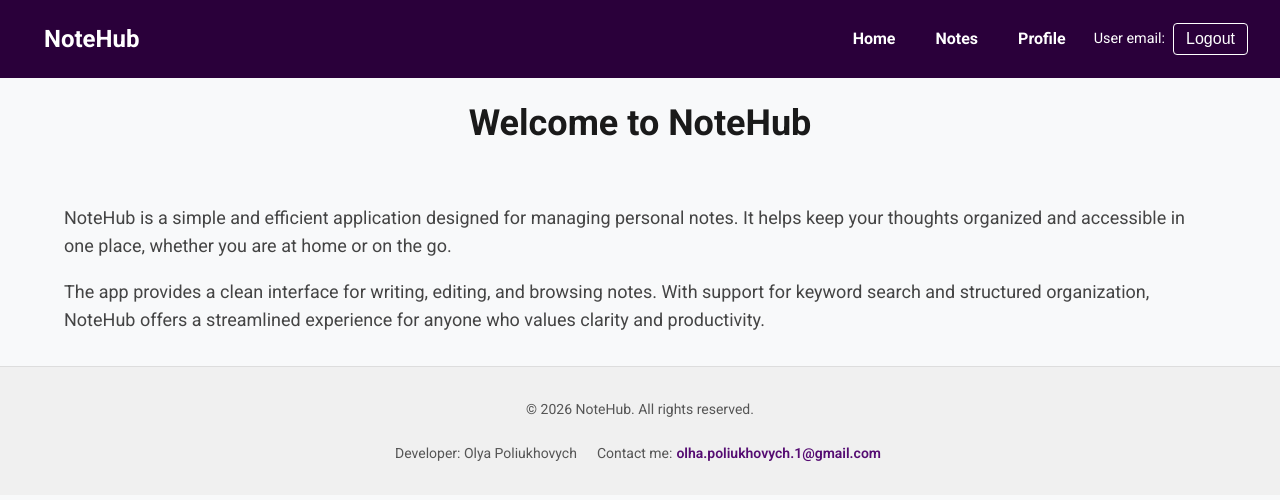
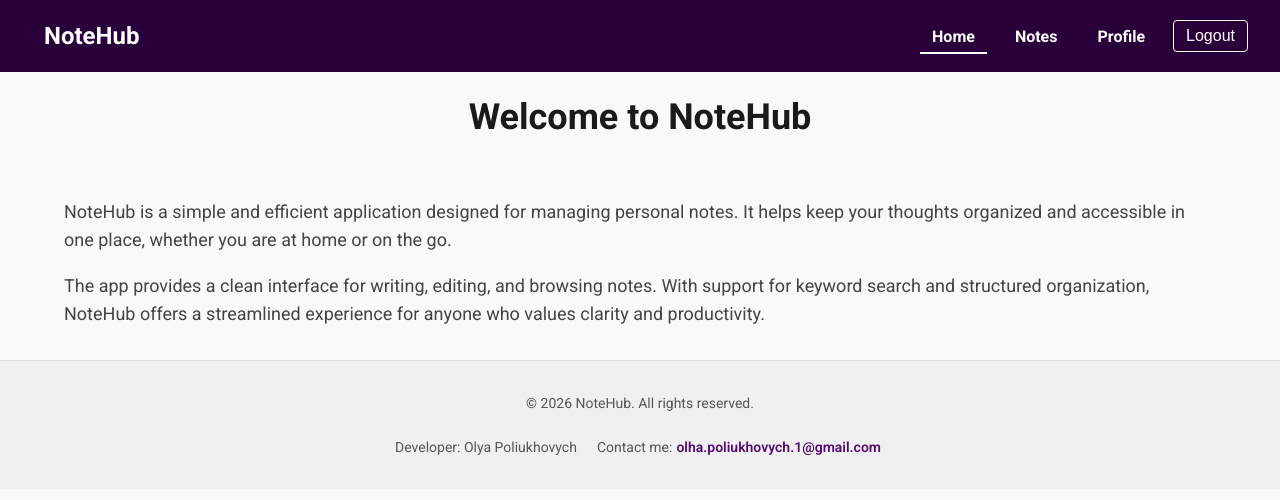
Before and after one commit to olyapoliukhovych/09-auth, a Next.js app: page / in a window 1280 px wide. Shown: the top 500 px of the page. Built offline with nearby package versions, Linux system fonts and the light colour scheme; no server answers.

Commit message:
toploader & show active page

```diff
--- a/app/layout.tsx
+++ b/app/layout.tsx
@@ -6,6 +6,7 @@ import Footer from "@/components/Footer/Footer";
 import AuthProvider from "@/components/AuthProvider/AuthProvider";
 import { Roboto } from "next/font/google";
 import { Toaster } from "react-hot-toast";
+import NextTopLoader from "nextjs-toploader";
 
 const roboto = Roboto({
   subsets: ["latin"],
@@ -61,23 +62,28 @@ export default function RootLayout({
   return (
     <html lang="en">
       <body className={roboto.variable}>
+        <NextTopLoader
+          color="#fde3c9"
+          showSpinner={false}
+          // shadow="0 0 10px #fde3c9,0 0 5px #fde3c9"
+        />
         <Toaster
           position="top-right"
           toastOptions={{
-            duration: 5000,
+            duration: 3000,
             style: {
               color: "#333",
               borderRadius: "10px",
             },
             success: {
-              duration: 5000,
+              duration: 3000,
               iconTheme: {
-                primary: "#0a5431",
+                primary: "#056237",
                 secondary: "#fff",
               },
             },
             error: {
-              duration: 5000,
+              duration: 3000,
               iconTheme: {
                 primary: "#dc3545",
                 secondary: "#fff",
--- a/components/AuthNavigation/AuthNavigation.module.css
+++ b/components/AuthNavigation/AuthNavigation.module.css
@@ -33,3 +33,32 @@
 .navigationLink:hover {
   color: #ddd;
 }
+
+/* nav */
+.navigationLink {
+  position: relative;
+  text-decoration: none;
+  padding: 5px 0;
+  color: inherit;
+}
+
+.navigationLink::after {
+  content: "";
+  position: absolute;
+  left: 0;
+  bottom: -2px;
+  width: 100%;
+  height: 2px;
+  background-color: #fff;
+  transform: scaleX(0);
+  transition: transform 250ms ease;
+}
+
+.active::after {
+  transform: scaleX(1);
+}
+
+.active {
+  color: #fff;
+  font-weight: 600;
+}
--- a/components/AuthNavigation/AuthNavigation.tsx
+++ b/components/AuthNavigation/AuthNavigation.tsx
@@ -3,15 +3,27 @@
 import { useAuthStore } from "@/lib/store/authStore";
 import css from "./AuthNavigation.module.css";
 import Link from "next/link";
-import { useRouter } from "next/navigation";
+import { usePathname, useRouter } from "next/navigation";
 import { logout, notify } from "@/lib/api/clientApi";
 
+// const links = [
+//   { name: "Home", href: "/" },
+//   { name: "Notes", href: "/notes" },
+//   { name: "Profile", href: "/profile" },
+// ];
+
 export default function AuthNavigation() {
+  const pathname = usePathname();
   const router = useRouter();
-  const { isAuthenticated, user } = useAuthStore();
+  const { isAuthenticated } = useAuthStore();
   const clearIsAuthenticated = useAuthStore(
     (state) => state.clearIsAuthenticated,
   );
+
+  const getActiveClass = (href: string) => {
+    const isActive = pathname === href || pathname.startsWith(`${href}/`);
+    return isActive ? css.active : "";
+  };
 
   const handleLogout = async () => {
     try {
@@ -29,17 +41,35 @@ export default function AuthNavigation() {
     <>
       {isAuthenticated ? (
         <>
+          <li>
+            <Link
+              href="/"
+              prefetch={false}
+              className={`${css.navigationLink} ${getActiveClass("/")}`}
+            >
+              Home
+            </Link>
+          </li>
+          <li>
+            <Link
+              href="/notes/filter/all"
+              prefetch={false}
+              className={`${css.navigationLink} ${getActiveClass("/notes/filter/all")}`}
+            >
+              Notes
+            </Link>
+          </li>
           <li className={css.navigationItem}>
             <Link
               href="/profile"
               prefetch={false}
-              className={css.navigationLink}
+              className={`${css.navigationLink} ${getActiveClass("/profile")}`}
             >
               Profile
             </Link>
           </li>
           <li className={css.navigationItem}>
-            <p className={css.userEmail}>User email: {user?.email}</p>
+            {/* <p className={css.userEmail}>User email: {user?.email}</p> */}
             <button onClick={handleLogout} className={css.logoutButton}>
               Logout
             </button>
@@ -51,7 +81,7 @@ export default function AuthNavigation() {
             <Link
               href="/sign-in"
               prefetch={false}
-              className={css.navigationLink}
+              className={`${css.navigationLink} ${getActiveClass("/sign-in")}`}
             >
               Sign in
             </Link>
@@ -60,7 +90,7 @@ export default function AuthNavigation() {
             <Link
               href="/sign-up"
               prefetch={false}
-              className={css.navigationLink}
+              className={`${css.navigationLink} ${getActiveClass("/sign-up")}`}
             >
               Sign up
             </Link>
--- a/components/AuthProvider/AuthProvider.tsx
+++ b/components/AuthProvider/AuthProvider.tsx
@@ -34,7 +34,9 @@ const AuthProvider = ({ children }: Props) => {
         console.error("Auth check failed:", error);
         clearIsAuthenticated();
 
-        if (pathname.startsWith("/profile")) {
+        const isPublicPath = pathname === "/sign-in" || pathname === "/sign-up";
+
+        if (!isPublicPath) {
           router.push("/sign-in");
         }
       } finally {
--- a/components/Header/Header.tsx
+++ b/components/Header/Header.tsx
@@ -1,8 +1,13 @@
+"use client";
+
 import Link from "next/link";
 import css from "@/components/Header/Header.module.css";
 import AuthNavigation from "../AuthNavigation/AuthNavigation";
+import { useAuthStore } from "@/lib/store/authStore";
 
 export default function Header() {
+  const { isAuthenticated } = useAuthStore();
+
   return (
     <header className={css.header}>
       <Link href="/" aria-label="Home">
@@ -11,12 +16,18 @@ export default function Header() {
 
       <nav aria-label="Main Navigation">
         <ul className={css.navigation}>
+          {/* {isAuthenticated ? (
+            <>
               <li>
                 <Link href="/">Home</Link>
               </li>
               <li>
                 <Link href="/notes/filter/all">Notes</Link>
               </li>
+            </>
+          ) : (
+            <></>
+          )} */}
 
           <AuthNavigation />
         </ul>
--- a/lib/api/clientApi.ts
+++ b/lib/api/clientApi.ts
@@ -129,25 +129,39 @@ export const updateMe = async (data: { username: string }) => {
 // push notifications
 nextServer.interceptors.response.use(
   (response) => {
+    const excludedUrls = ["/auth/login", "/auth/logout", "/auth/register"];
+
+    const isExcluded = excludedUrls.some((url) =>
+      response.config.url?.includes(url),
+    );
+
     if (
-      response.config.method === "patch" ||
-      response.config.method === "put"
+      ["patch", "put", "post"].includes(response.config.method || "") &&
+      !isExcluded
     ) {
       toast.success("Changes saved successfully!");
     }
     return response;
   },
   (error) => {
+    const requestUrl = error.config?.url || "";
     const status = error.response?.status;
-    const message = error.response?.data?.message || "Something went wrong";
+    const message =
+      error.response?.data?.message || error.message || "Something went wrong";
 
-    if (status === 401) return Promise.reject(error);
+    const isSilentEndpoint = requestUrl.includes("/users/me");
+    if (isSilentEndpoint) {
+      return Promise.reject(error);
+    }
 
-    if (status === 400) toast.error(`Validation Error: ${message}`);
-    else if (status === 403) toast.error("Access denied!");
-    else if (status === 404) toast.error("Resource not found");
-    else if (status === 500) toast.error("Server error, try again later");
-    else toast.error(message);
+    let finalMessage = message;
+
+    if (status === 400) finalMessage = `Validation Error: ${message}`;
+    else if (status === 403) finalMessage = "Access denied!";
+    else if (status === 404) finalMessage = "Resource not found";
+    else if (status === 500) finalMessage = "Server error, try again later";
+
+    toast.error(finalMessage);
 
     return Promise.reject(error);
   },
@@ -155,6 +169,8 @@ nextServer.interceptors.response.use(
 
 export const notify = {
   loginSuccess: () => toast.success("Logged in successfully"),
+
   logoutSuccess: () => toast.success("Logged out successfully"),
-  registerSuccess: () => toast.success("Account created! Please sign in."),
+
+  registerSuccess: () => toast.success("Account created!"),
 };
--- a/package.json
+++ b/package.json
@@ -15,6 +15,7 @@
     "cookie": "^1.1.1",
     "formik": "^2.4.9",
     "next": "^16.1.1",
+    "nextjs-toploader": "^3.9.17",
     "react": "19.2.3",
     "react-dom": "19.2.3",
     "react-hot-toast": "^2.6.0",
```
Also changed, not shown: 1 other file (tests, documents, lock files or other folders). Lines whose indentation alone changed are shown as unchanged.
